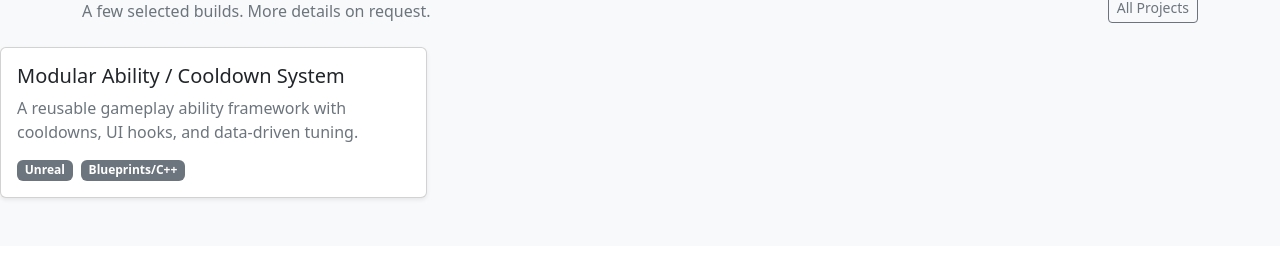
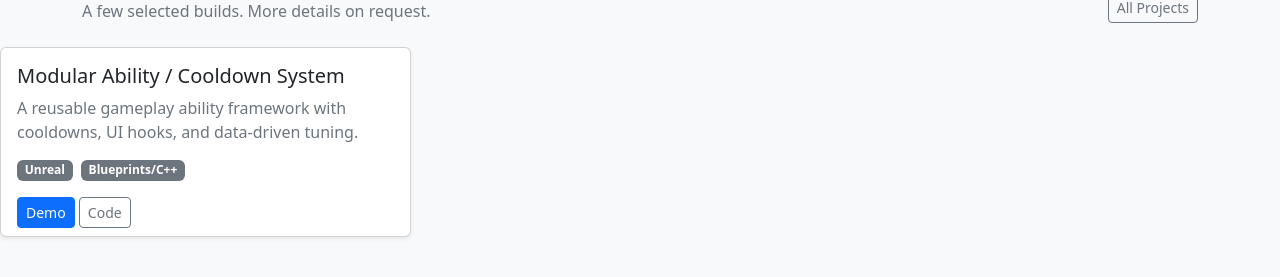
Before and after one commit to JDElijah/JDElijah.github.io, a plain HTML site: page index.html in a window 1280 px wide. Shown: the part 555-832 px from the top of the page. Before the commit the page ends 801 px from the top, so only its background shows below. Drawn offline with nearby package versions, Linux system fonts and the light colour scheme.

Commit message:
Add placeholder project cards

```diff
--- a/index.html
+++ b/index.html
@@ -99,6 +99,7 @@
                 </div>
             </div>
 
+            <div class="row g-4">
                 <!-- Project Card 1 -->
                  <div class="col-12 col-md-6 col-lg-4">
                     <div class="card h-100 shadow-sm">
@@ -111,11 +112,16 @@
                                 <span class="badge text-bg-secondary">Unreal</span>
                                 <span class="badge text-bg-secondary">Blueprints/C++</span>
                             </div>
-
+                        </div>
+                        <div class="card-footer bg-transparent border-0 pt-0">
+                            <a class="btn btn-sm btn-primary" href="#">Demo</a>
+                            <a class="btn btn-sm btn-outline-secondary" href="#">Code</a>
                         </div>
                     </div>
                  </div>
 
+                 <!-- Project Card 2 -->
+            </div>
           </section>
 
 
```
Lines whose indentation alone changed are shown as unchanged.
